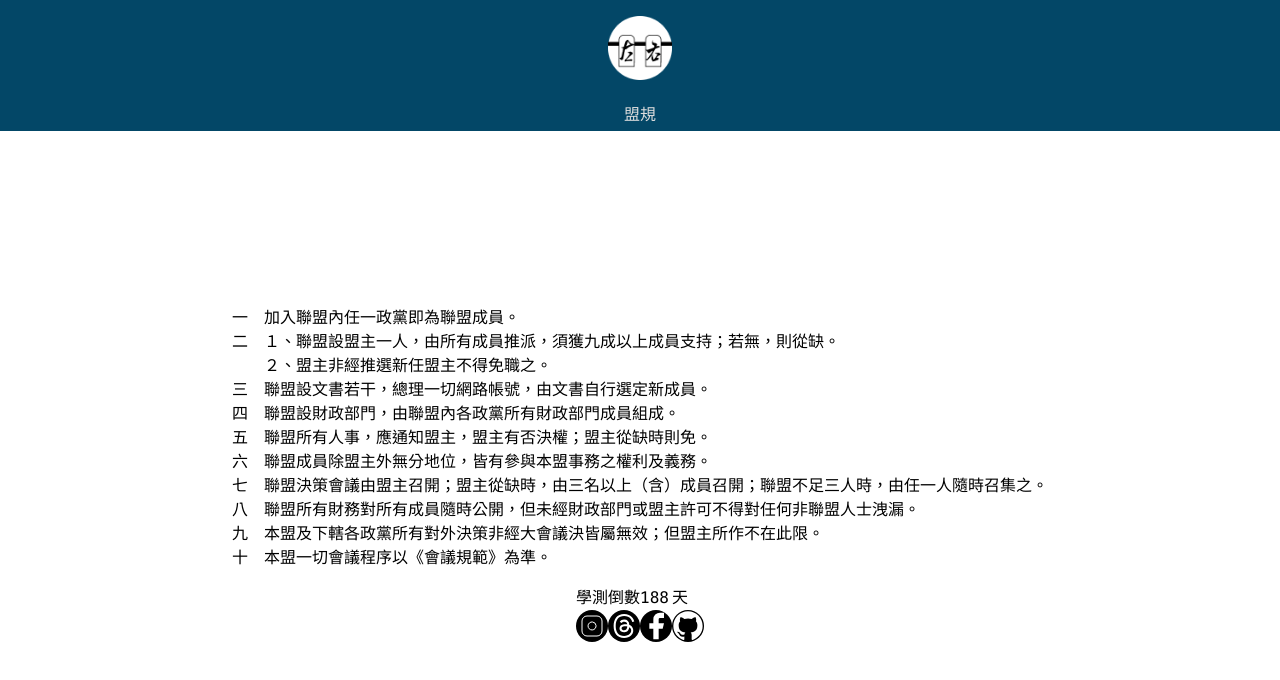
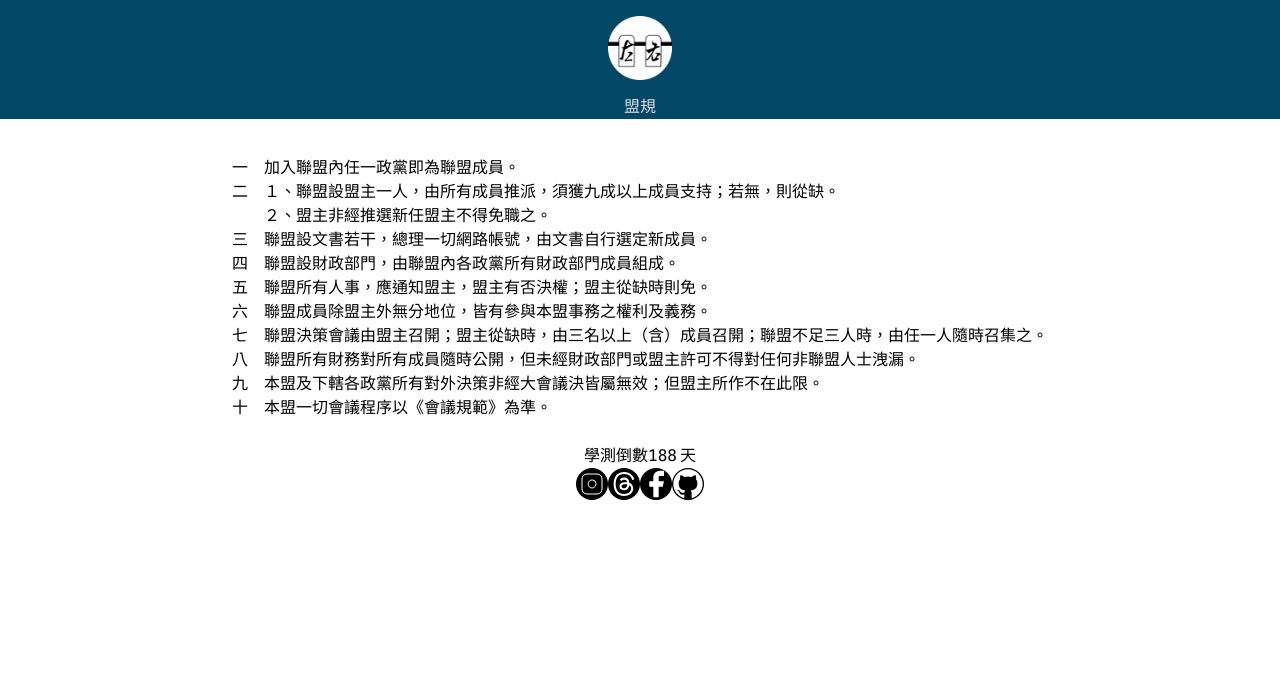
Before and after one commit to left-right-chancellor/left-right-chancellor.github.io, a plain HTML site: page Constitution.html in a window 1280 px wide. Drawn offline with nearby package versions, Linux system fonts and the light colour scheme.

Commit message:
Update main.css

```diff
--- a/css/main.css
+++ b/css/main.css
@@ -28,12 +28,17 @@ body
   margin-top : 6rem ;
   display : flex ;
   flex-direction : column ;
-  justify-content : center ;
-  align-items : center ;
 }
 main
 {
   margin : 1rem 3rem ;
+}
+@media only screen and ( min-width : 900px )
+{
+  main
+  {
+    margin : 1.5rem auto ;
+  }
 }
 @media only screen and (max-resolution :.9x)
 {
@@ -45,6 +50,12 @@ main
 #day
 {
   display : inline-block ;
+}
+footer
+{
+  display : flex ;
+  flex-direction : column ;
+  align-items : center ;
 }
 .footer-bottom
 {
@@ -113,6 +124,10 @@ header nav
   display : flex ;
   align-items : center ;
 }
+header nav a
+{
+  line-height : 1 ;
+}
 header nav > :first-child > :first-child
 {
   margin : 1rem ;
```
Also changed, not shown: index.html (+8 -1 lines).
